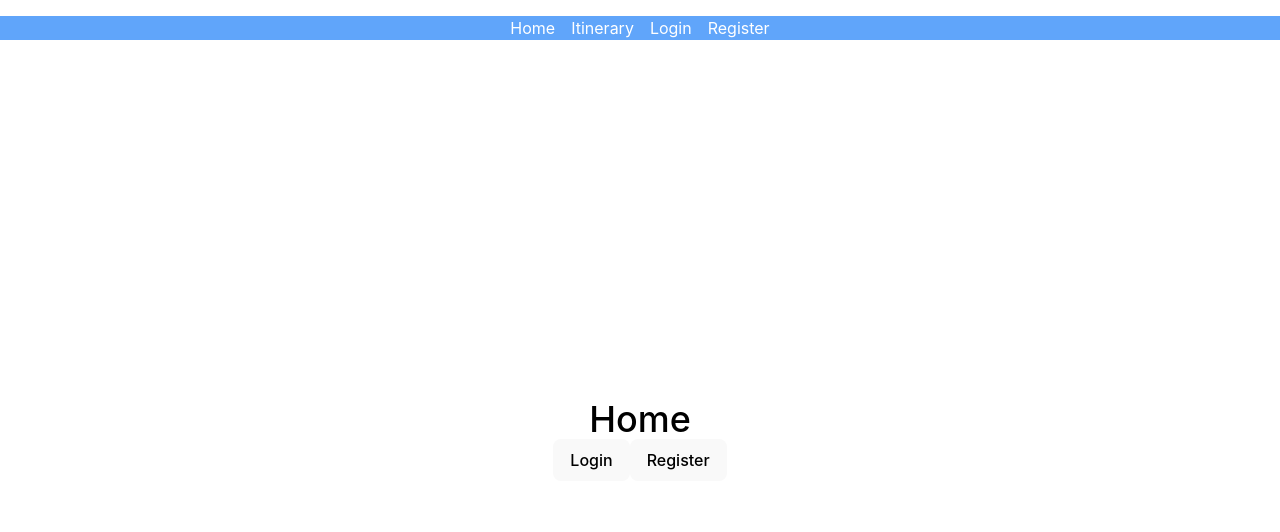
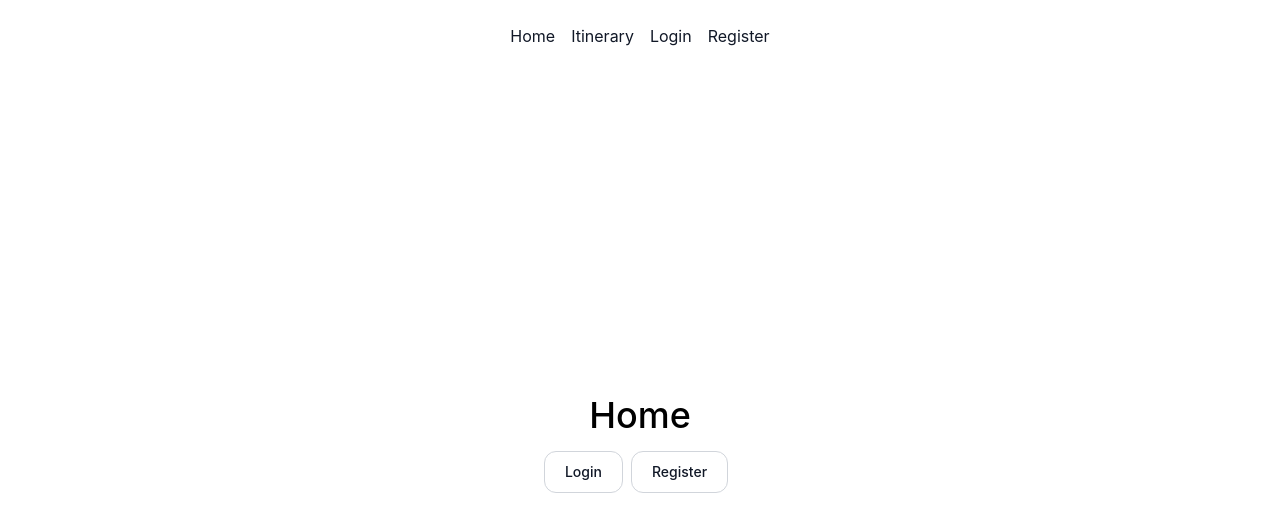
Before and after one commit to troyrice13/stride-app, a React (Vite) app: page / in a window 1280 px wide. Shown: the top 532 px of the page. Built offline with nearby package versions, Linux system fonts and the light colour scheme.

Commit message:
auth0, LoginButton

```diff
--- a/src/components/Header.jsx
+++ b/src/components/Header.jsx
@@ -3,11 +3,11 @@ import { Link } from "react-router-dom";
 
 export default function Header() {
     return(
-        <nav className="flex justify-center mt-4 bg-blue-400 text-white">
-            <Link to="/">Home</Link>
-            <Link to="/itinerary" className="ml-4">Itinerary</Link>
-            <Link to="/login" className="ml-4">Login</Link>
-            <Link to="/register" className="ml-4">Register</Link>
+        <nav className="flex justify-center mt-6 bg-blue-400 text-white bg-white border-gray-200 dark:bg-gray-900">
+            <Link className="block py-2 px-3 text-gray-900 rounded hover:bg-gray-100 md:hover:bg-transparent md:border-0 md:hover:text-blue-700 md:p-0 dark:text-white md:dark:hover:text-blue-500 dark:hover:bg-gray-700 dark:hover:text-white md:dark:hover:bg-transparent" to="/">Home</Link>
+            <Link to="/itinerary" className="block py-2 px-3 text-gray-900 rounded hover:bg-gray-100 md:hover:bg-transparent md:border-0 md:hover:text-blue-700 md:p-0 dark:text-white md:dark:hover:text-blue-500 dark:hover:bg-gray-700 dark:hover:text-white md:dark:hover:bg-transparent ml-4">Itinerary</Link>
+            <Link to="/login" className="block py-2 px-3 text-gray-900 rounded hover:bg-gray-100 md:hover:bg-transparent md:border-0 md:hover:text-blue-700 md:p-0 dark:text-white md:dark:hover:text-blue-500 dark:hover:bg-gray-700 dark:hover:text-white md:dark:hover:bg-transparent ml-4 ml-4">Login</Link>
+            <Link to="/register" className="block py-2 px-3 text-gray-900 rounded hover:bg-gray-100 md:hover:bg-transparent md:border-0 md:hover:text-blue-700 md:p-0 dark:text-white md:dark:hover:text-blue-500 dark:hover:bg-gray-700 dark:hover:text-white md:dark:hover:bg-transparent ml-4 ml-4">Register</Link>
         </nav>
     )
 }
--- a/src/pages/Home.jsx
+++ b/src/pages/Home.jsx
@@ -13,10 +13,10 @@ export default function Home() {
 
     return (
         <div className="flex justify-center items-center h-screen w-screen flex-col">
-            <h1 className='text-4xl font-medium'>Home</h1>
+            <h1 className='text-4xl font-medium mb-4'>Home</h1>
             <span>
-                <button className="rounded-lg border border-transparent px-4 py-2 text-base font-medium bg-[#f9f9f9] cursor-pointer transition-colors duration-200 focus:outline focus:outline-[4px] focus:outline-auto focus:outline-webkit-focus-ring-color" onClick={navToLogin}>Login</button>
-                <button onClick={navToRegister}className="rounded-lg border border-transparent px-4 py-2 text-base font-medium bg-[#f9f9f9] cursor-pointer transition-colors duration-200 focus:outline focus:outline-[4px] focus:outline-auto focus:outline-webkit-focus-ring-color">Register</button>
+                <button className="text-gray-900 bg-white border border-gray-300 focus:outline-none hover:bg-gray-100 focus:ring-4 focus:ring-gray-100 font-medium rounded-xl text-sm px-5 py-2.5 me-2 mb-2 dark:bg-gray-800 dark:text-white dark:border-gray-600 dark:hover:bg-gray-700 dark:hover:border-gray-600 dark:focus:ring-gray-700" onClick={navToLogin}>Login</button>
+                <button onClick={navToRegister}className="text-gray-900 bg-white border border-gray-300 focus:outline-none hover:bg-gray-100 focus:ring-4 focus:ring-gray-100 font-medium rounded-xl text-sm px-5 py-2.5 me-2 mb-2 dark:bg-gray-800 dark:text-white dark:border-gray-600 dark:hover:bg-gray-700 dark:hover:border-gray-600 dark:focus:ring-gray-700" >Register</button>
             </span>
         </div>
     )
```
